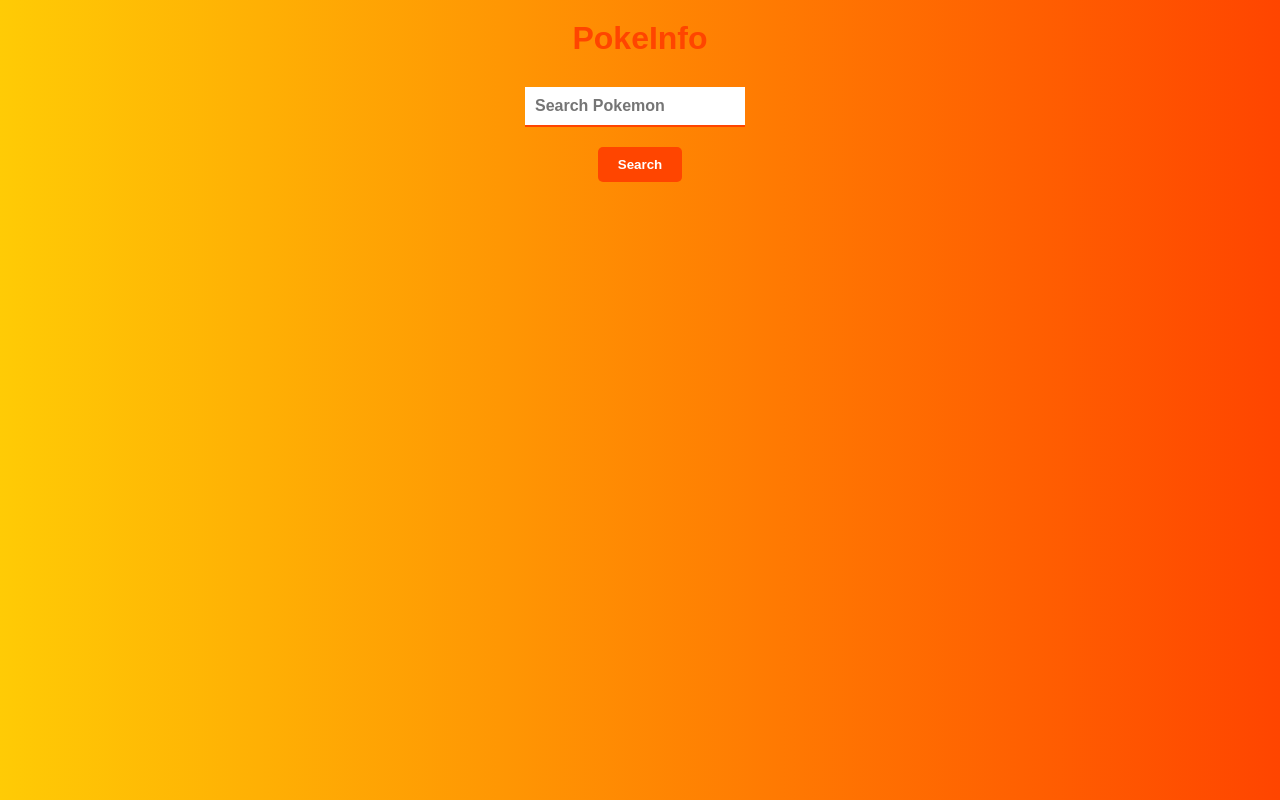
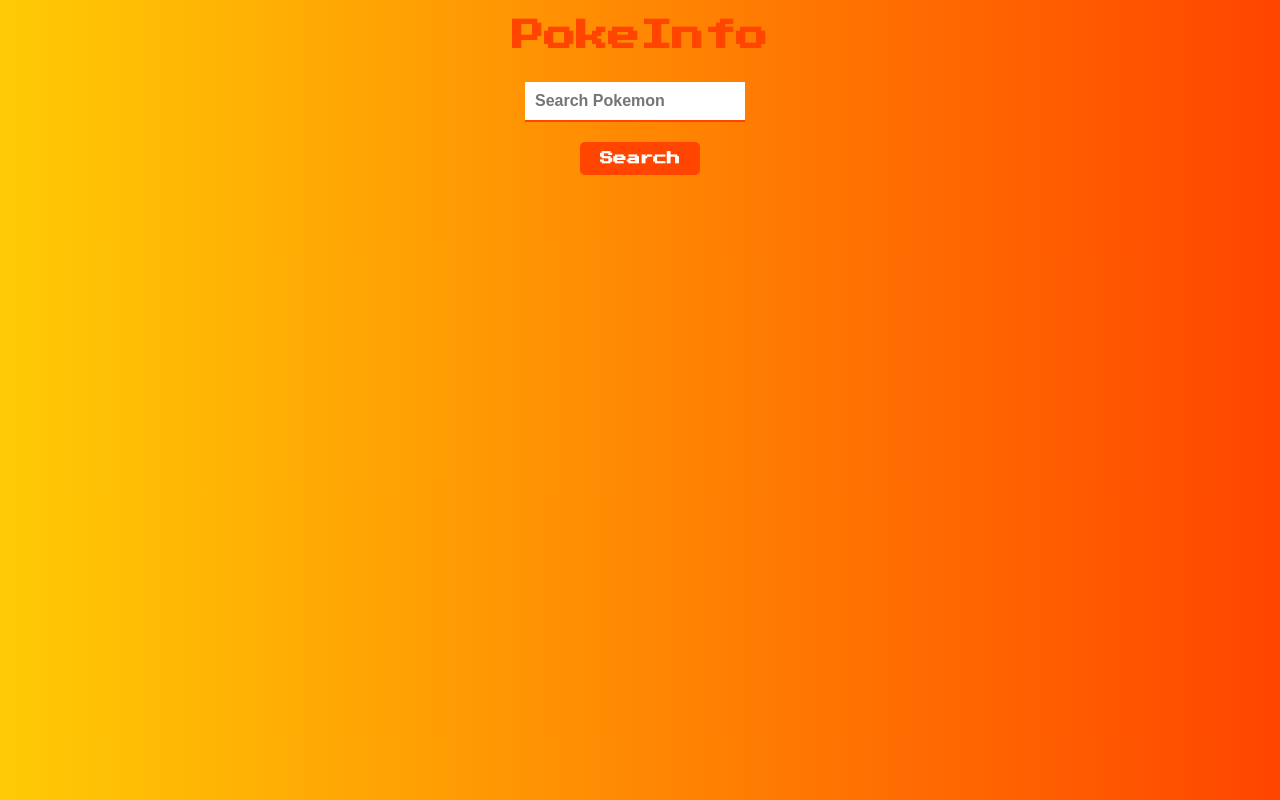
Before and after one commit to fk-crafter/PokeInfo, a plain HTML site: page index.html in a window 1280 px wide. Drawn offline with Linux system fonts and the light colour scheme; no server answers.

Commit message:
Update style.css

```diff
--- a/style.css
+++ b/style.css
@@ -1,4 +1,4 @@
-@impo url('https://fonts.googleapis.com/css2?family=Press+Start+2P&family=Quicksand:wght@400;500;600;700&display=swap');
+@import url('https://fonts.googleapis.com/css2?family=Press+Start+2P&family=Quicksand:wght@400;500;600;700&display=swap');
 
 body {
     font-family: 'Press Start 2P', sans-serif;
```
